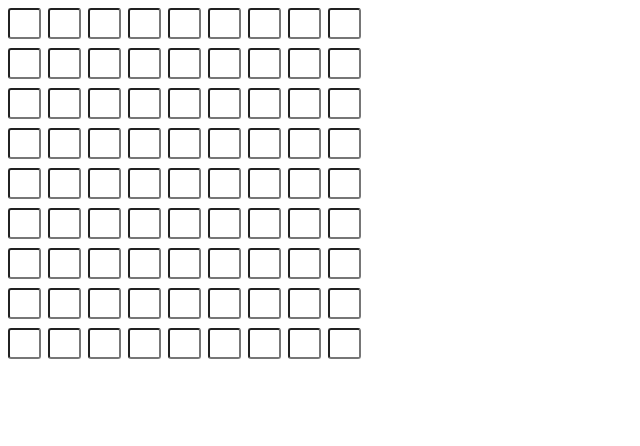
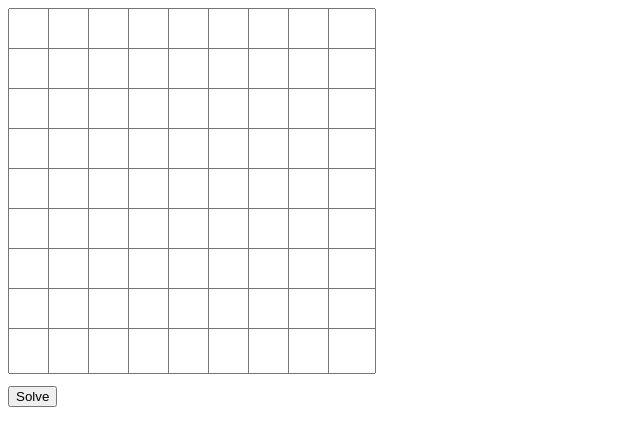
Before and after one commit to nuketayev/web-sudoku-solver, a plain HTML site: page index.html in a window 1280 px wide. Shown: the whole page, without its empty margins (0-640 px from the left). Drawn offline with Linux system fonts and the light colour scheme.

Commit message:
Add main JavaScript functions for Sudoku UIImplement readBoardFromInput to parse grid values into a 2D arrayAdd ClickedOnSolve handler for the solve buttonSet up event listeners for DOMContentLoaded and button clickPrepare structure for future solver

```diff
--- a/index.html
+++ b/index.html
@@ -8,88 +8,101 @@
 </head>
 <body>
     <div class="board">
-        <input id="1" class="cell" inputmode="numeric" maxlength="1">
-        <input id="2" class="cell" inputmode="numeric" maxlength="1">
-        <input id="3" class="cell" inputmode="numeric" maxlength="1">
-        <input id="4" class="cell" inputmode="numeric" maxlength="1">
-        <input id="5" class="cell" inputmode="numeric" maxlength="1">
-        <input id="6" class="cell" inputmode="numeric" maxlength="1">
-        <input id="7" class="cell" inputmode="numeric" maxlength="1">
-        <input id="8" class="cell" inputmode="numeric" maxlength="1">
-        <input id="9" class="cell" inputmode="numeric" maxlength="1">
-        <input id="10" class="cell" inputmode="numeric" maxlength="1">
-        <input id="11" class="cell" inputmode="numeric" maxlength="1">
-        <input id="12" class="cell" inputmode="numeric" maxlength="1">
-        <input id="13" class="cell" inputmode="numeric" maxlength="1">
-        <input id="14" class="cell" inputmode="numeric" maxlength="1">
-        <input id="15" class="cell" inputmode="numeric" maxlength="1">
-        <input id="16" class="cell" inputmode="numeric" maxlength="1">
-        <input id="17" class="cell" inputmode="numeric" maxlength="1">
-        <input id="18" class="cell" inputmode="numeric" maxlength="1">
-        <input id="19" class="cell" inputmode="numeric" maxlength="1">
-        <input id="20" class="cell" inputmode="numeric" maxlength="1">
-        <input id="21" class="cell" inputmode="numeric" maxlength="1">
-        <input id="22" class="cell" inputmode="numeric" maxlength="1">
-        <input id="23" class="cell" inputmode="numeric" maxlength="1">
-        <input id="24" class="cell" inputmode="numeric" maxlength="1">
-        <input id="25" class="cell" inputmode="numeric" maxlength="1">
-        <input id="26" class="cell" inputmode="numeric" maxlength="1">
-        <input id="27" class="cell" inputmode="numeric" maxlength="1">
-        <input id="28" class="cell" inputmode="numeric" maxlength="1">
-        <input id="29" class="cell" inputmode="numeric" maxlength="1">
-        <input id="30" class="cell" inputmode="numeric" maxlength="1">
-        <input id="31" class="cell" inputmode="numeric" maxlength="1">
-        <input id="32" class="cell" inputmode="numeric" maxlength="1">
-        <input id="33" class="cell" inputmode="numeric" maxlength="1">
-        <input id="34" class="cell" inputmode="numeric" maxlength="1">
-        <input id="35" class="cell" inputmode="numeric" maxlength="1">
-        <input id="36" class="cell" inputmode="numeric" maxlength="1">
-        <input id="37" class="cell" inputmode="numeric" maxlength="1">
-        <input id="38" class="cell" inputmode="numeric" maxlength="1">
-        <input id="39" class="cell" inputmode="numeric" maxlength="1">
-        <input id="40" class="cell" inputmode="numeric" maxlength="1">
-        <input id="41" class="cell" inputmode="numeric" maxlength="1">
-        <input id="42" class="cell" inputmode="numeric" maxlength="1">
-        <input id="43" class="cell" inputmode="numeric" maxlength="1">
-        <input id="44" class="cell" inputmode="numeric" maxlength="1">
-        <input id="45" class="cell" inputmode="numeric" maxlength="1">
-        <input id="46" class="cell" inputmode="numeric" maxlength="1">
-        <input id="47" class="cell" inputmode="numeric" maxlength="1">
-        <input id="48" class="cell" inputmode="numeric" maxlength="1">
-        <input id="49" class="cell" inputmode="numeric" maxlength="1">
-        <input id="50" class="cell" inputmode="numeric" maxlength="1">
-        <input id="51" class="cell" inputmode="numeric" maxlength="1">
-        <input id="52" class="cell" inputmode="numeric" maxlength="1">
-        <input id="53" class="cell" inputmode="numeric" maxlength="1">
-        <input id="54" class="cell" inputmode="numeric" maxlength="1">
-        <input id="55" class="cell" inputmode="numeric" maxlength="1">
-        <input id="56" class="cell" inputmode="numeric" maxlength="1">
-        <input id="57" class="cell" inputmode="numeric" maxlength="1">
-        <input id="58" class="cell" inputmode="numeric" maxlength="1">
-        <input id="59" class="cell" inputmode="numeric" maxlength="1">
-        <input id="60" class="cell" inputmode="numeric" maxlength="1">
-        <input id="61" class="cell" inputmode="numeric" maxlength="1">
-        <input id="62" class="cell" inputmode="numeric" maxlength="1">
-        <input id="63" class="cell" inputmode="numeric" maxlength="1">
-        <input id="64" class="cell" inputmode="numeric" maxlength="1">
-        <input id="65" class="cell" inputmode="numeric" maxlength="1">
-        <input id="66" class="cell" inputmode="numeric" maxlength="1">
-        <input id="67" class="cell" inputmode="numeric" maxlength="1">
-        <input id="68" class="cell" inputmode="numeric" maxlength="1">
-        <input id="69" class="cell" inputmode="numeric" maxlength="1">
-        <input id="70" class="cell" inputmode="numeric" maxlength="1">
-        <input id="71" class="cell" inputmode="numeric" maxlength="1">
-        <input id="72" class="cell" inputmode="numeric" maxlength="1">
-        <input id="73" class="cell" inputmode="numeric" maxlength="1">
-        <input id="74" class="cell" inputmode="numeric" maxlength="1">
-        <input id="75" class="cell" inputmode="numeric" maxlength="1">
-        <input id="76" class="cell" inputmode="numeric" maxlength="1">
-        <input id="77" class="cell" inputmode="numeric" maxlength="1">
-        <input id="78" class="cell" inputmode="numeric" maxlength="1">
-        <input id="79" class="cell" inputmode="numeric" maxlength="1">
-        <input id="80" class="cell" inputmode="numeric" maxlength="1">
-        <input id="81" class="cell" inputmode="numeric" maxlength="1">
-    </div>
+        <input data-index="0" class="cell box1" inputmode="numeric" maxlength="1" type="text">
+        <input data-index="1" class="cell box1" inputmode="numeric" maxlength="1" type="text">
+        <input data-index="2" class="cell box1" inputmode="numeric" maxlength="1" type="text">
+        <input data-index="3" class="cell box2" inputmode="numeric" maxlength="1" type="text">
+        <input data-index="4" class="cell box2" inputmode="numeric" maxlength="1" type="text">
+        <input data-index="5" class="cell box2" inputmode="numeric" maxlength="1" type="text">
+        <input data-index="6" class="cell box3" inputmode="numeric" maxlength="1" type="text">
+        <input data-index="7" class="cell box3" inputmode="numeric" maxlength="1" type="text">
+        <input data-index="8" class="cell box3" inputmode="numeric" maxlength="1" type="text">
+
+        <input data-index="9" class="cell box1" inputmode="numeric" maxlength="1" type="text">
+        <input data-index="10" class="cell box1" inputmode="numeric" maxlength="1" type="text">
+        <input data-index="11" class="cell box1" inputmode="numeric" maxlength="1" type="text">
+        <input data-index="12" class="cell box2" inputmode="numeric" maxlength="1" type="text">
+        <input data-index="13" class="cell box2" inputmode="numeric" maxlength="1" type="text">
+        <input data-index="14" class="cell box2" inputmode="numeric" maxlength="1" type="text">
+        <input data-index="15" class="cell box3" inputmode="numeric" maxlength="1" type="text">
+        <input data-index="16" class="cell box3" inputmode="numeric" maxlength="1" type="text">
+        <input data-index="17" class="cell box3" inputmode="numeric" maxlength="1" type="text">
+
+        <input data-index="18" class="cell box1" inputmode="numeric" maxlength="1" type="text">
+        <input data-index="19" class="cell box1" inputmode="numeric" maxlength="1" type="text">
+        <input data-index="20" class="cell box1" inputmode="numeric" maxlength="1" type="text">
+        <input data-index="21" class="cell box2" inputmode="numeric" maxlength="1" type="text">
+        <input data-index="22" class="cell box2" inputmode="numeric" maxlength="1" type="text">
+        <input data-index="23" class="cell box2" inputmode="numeric" maxlength="1" type="text">
+        <input data-index="24" class="cell box3" inputmode="numeric" maxlength="1" type="text">
+        <input data-index="25" class="cell box3" inputmode="numeric" maxlength="1" type="text">
+        <input data-index="26" class="cell box3" inputmode="numeric" maxlength="1" type="text">
+
+        <input data-index="27" class="cell box4" inputmode="numeric" maxlength="1" type="text">
+        <input data-index="28" class="cell box4" inputmode="numeric" maxlength="1" type="text">
+        <input data-index="29" class="cell box4" inputmode="numeric" maxlength="1" type="text">
+        <input data-index="30" class="cell box5" inputmode="numeric" maxlength="1" type="text">
+        <input data-index="31" class="cell box5" inputmode="numeric" maxlength="1" type="text">
+        <input data-index="32" class="cell box5" inputmode="numeric" maxlength="1" type="text">
+        <input data-index="33" class="cell box6" inputmode="numeric" maxlength="1" type="text">
+        <input data-index="34" class="cell box6" inputmode="numeric" maxlength="1" type="text">
+        <input data-index="35" class="cell box6" inputmode="numeric" maxlength="1" type="text">
+
+        <input data-index="36" class="cell box4" inputmode="numeric" maxlength="1" type="text">
+        <input data-index="37" class="cell box4" inputmode="numeric" maxlength="1" type="text">
+        <input data-index="38" class="cell box4" inputmode="numeric" maxlength="1" type="text">
+        <input data-index="39" class="cell box5" inputmode="numeric" maxlength="1" type="text">
+        <input data-index="40" class="cell box5" inputmode="numeric" maxlength="1" type="text">
+        <input data-index="41" class="cell box5" inputmode="numeric" maxlength="1" type="text">
+        <input data-index="42" class="cell box6" inputmode="numeric" maxlength="1" type="text">
+        <input data-index="43" class="cell box6" inputmode="numeric" maxlength="1" type="text">
+        <input data-index="44" class="cell box6" inputmode="numeric" maxlength="1" type="text">
+
+        <input data-index="45" class="cell box4" inputmode="numeric" maxlength="1" type="text">
+        <input data-index="46" class="cell box4" inputmode="numeric" maxlength="1" type="text">
+        <input data-index="47" class="cell box4" inputmode="numeric" maxlength="1" type="text">
+        <input data-index="48" class="cell box5" inputmode="numeric" maxlength="1" type="text">
+        <input data-index="49" class="cell box5" inputmode="numeric" maxlength="1" type="text">
+        <input data-index="50" class="cell box5" inputmode="numeric" maxlength="1" type="text">
+        <input data-index="51" class="cell box6" inputmode="numeric" maxlength="1" type="text">
+        <input data-index="52" class="cell box6" inputmode="numeric" maxlength="1" type="text">
+        <input data-index="53" class="cell box6" inputmode="numeric" maxlength="1" type="text">
+
+        <input data-index="54" class="cell box7" inputmode="numeric" maxlength="1" type="text">
+        <input data-index="55" class="cell box7" inputmode="numeric" maxlength="1" type="text">
+        <input data-index="56" class="cell box7" inputmode="numeric" maxlength="1" type="text">
+        <input data-index="57" class="cell box8" inputmode="numeric" maxlength="1" type="text">
+        <input data-index="58" class="cell box8" inputmode="numeric" maxlength="1" type="text">
+        <input data-index="59" class="cell box8" inputmode="numeric" maxlength="1" type="text">
+        <input data-index="60" class="cell box9" inputmode="numeric" maxlength="1" type="text">
+        <input data-index="61" class="cell box9" inputmode="numeric" maxlength="1" type="text">
+        <input data-index="62" class="cell box9" inputmode="numeric" maxlength="1" type="text">
+
+        <input data-index="63" class="cell box7" inputmode="numeric" maxlength="1" type="text">
+        <input data-index="64" class="cell box7" inputmode="numeric" maxlength="1" type="text">
+        <input data-index="65" class="cell box7" inputmode="numeric" maxlength="1" type="text">
+        <input data-index="66" class="cell box8" inputmode="numeric" maxlength="1" type="text">
+        <input data-index="67" class="cell box8" inputmode="numeric" maxlength="1" type="text">
+        <input data-index="68" class="cell box8" inputmode="numeric" maxlength="1" type="text">
+        <input data-index="69" class="cell box9" inputmode="numeric" maxlength="1" type="text">
+        <input data-index="70" class="cell box9" inputmode="numeric" maxlength="1" type="text">
+        <input data-index="71" class="cell box9" inputmode="numeric" maxlength="1" type="text">
+
+        <input data-index="72" class="cell box7" inputmode="numeric" maxlength="1" type="text">
+        <input data-index="73" class="cell box7" inputmode="numeric" maxlength="1" type="text">
+        <input data-index="74" class="cell box7" inputmode="numeric" maxlength="1" type="text">
+        <input data-index="75" class="cell box8" inputmode="numeric" maxlength="1" type="text">
+        <input data-index="76" class="cell box8" inputmode="numeric" maxlength="1" type="text">
+        <input data-index="77" class="cell box8" inputmode="numeric" maxlength="1" type="text">
+        <input data-index="78" class="cell box9" inputmode="numeric" maxlength="1" type="text">
+        <input data-index="79" class="cell box9" inputmode="numeric" maxlength="1" type="text">
+        <input data-index="80" class="cell box9" inputmode="numeric" maxlength="1" type="text">
+</div>
+
+    <br>
+    <button id="solve">Solve</button>
+
+    <script src="indexjs"></script>
 
 </body>
 </html>
--- a/style.css
+++ b/style.css
@@ -4,9 +4,7 @@
     grid-template-rows: repeat(9,40px);
 }
 .cell{
-    margin:0;
-    width: 25px;
-    height: 25px;
-    border-radius: 3px;
-
+    width:100%;
+    height:100%;
+    text-align: center;
 }
```
Also changed, not shown: index.js (added, +14 -0 lines).
